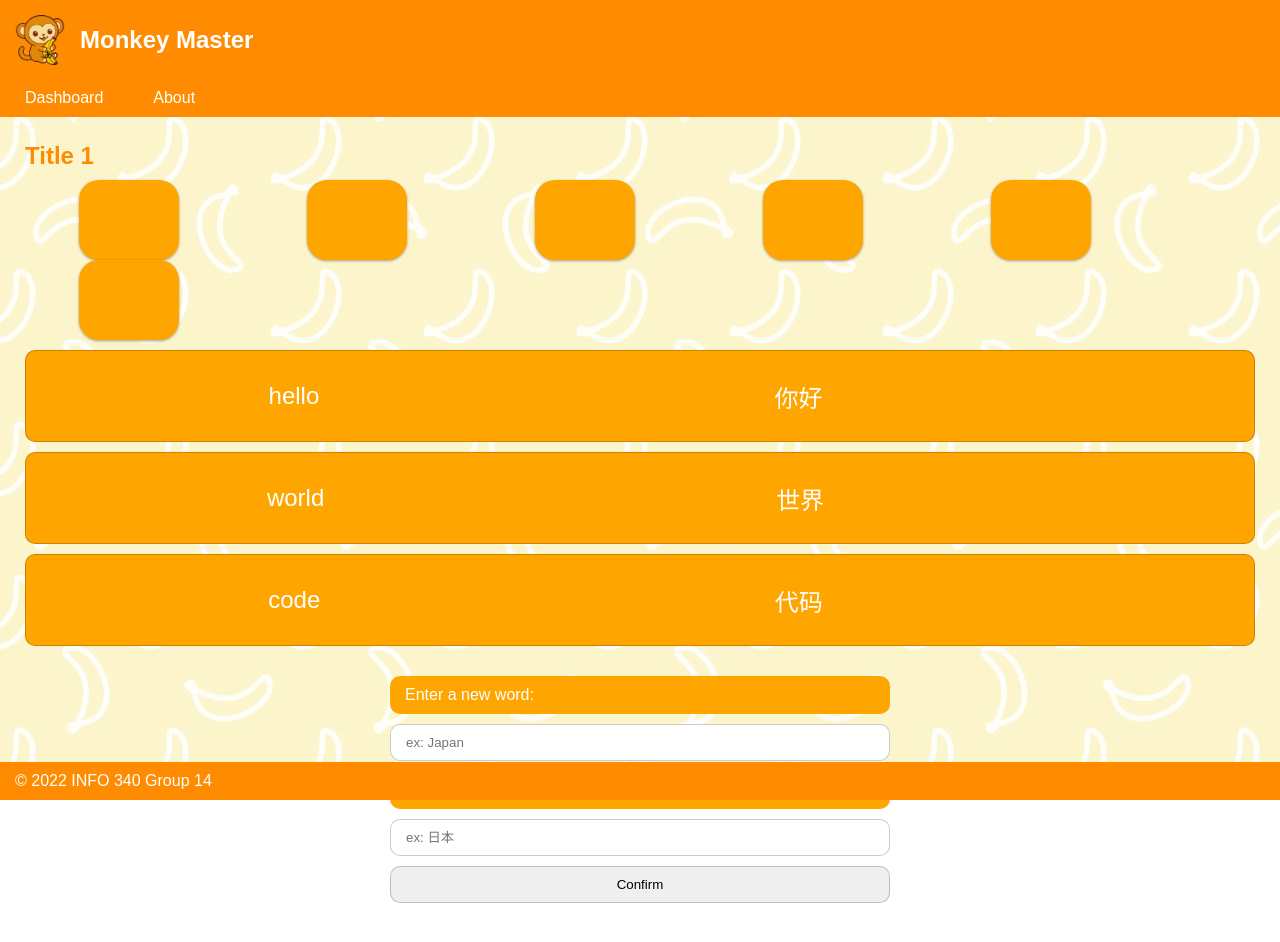
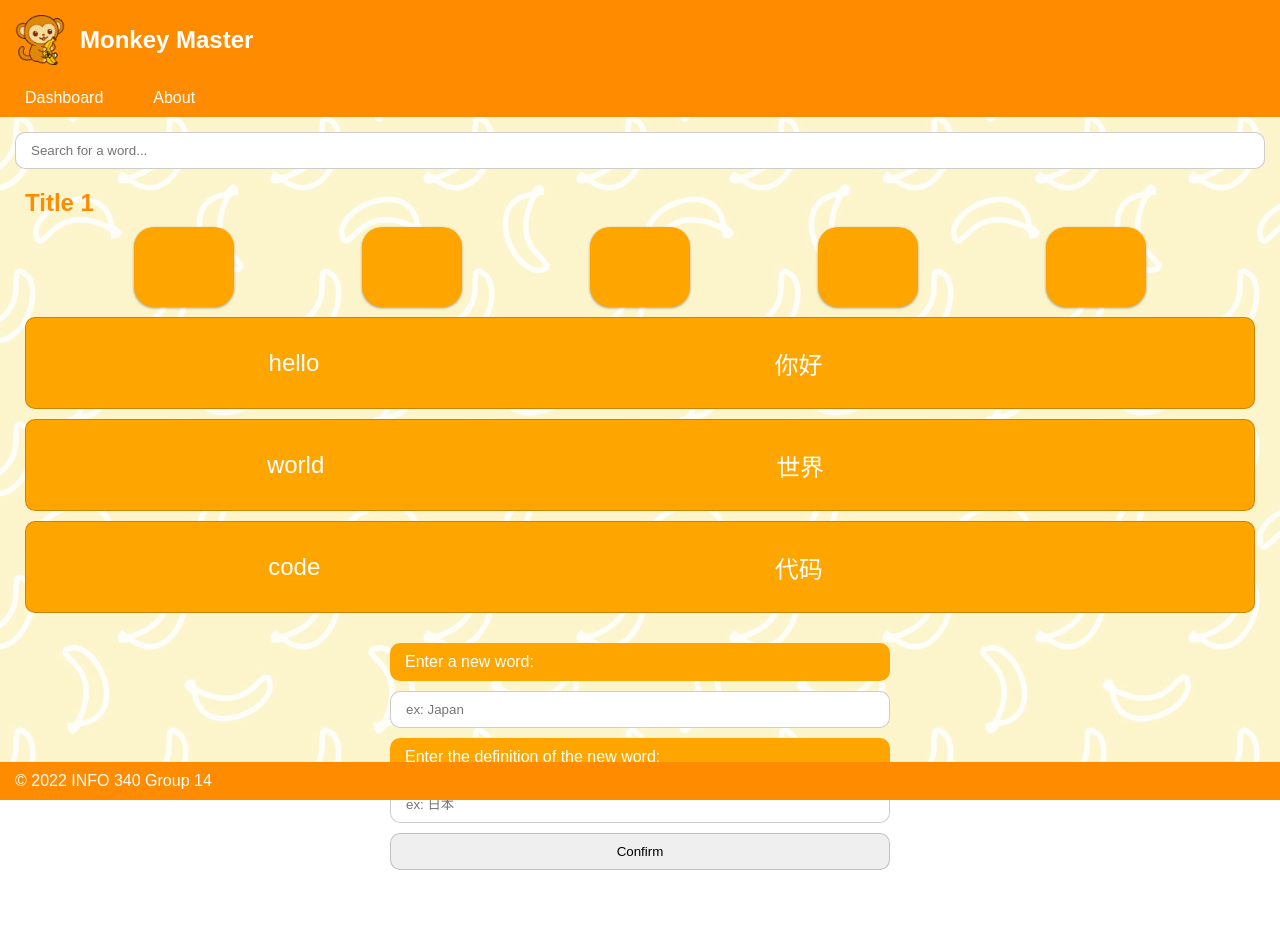
Before and after one commit to shangzhenyang/monkey-master, a React (Create React App) app: page /wordlist/0 in a window 1280 px wide. Shown: the top 942 px of the page. Built offline with nearby package versions, Linux system fonts and the light colour scheme; a web font is replaced by a local one.

Commit message:
Add Yana's Part

```diff
--- a/src/App.css
+++ b/src/App.css
@@ -377,3 +377,34 @@ input {
 		margin: 30px auto;
 	}
 }
+input:focus {
+	outline: none;
+}
+
+.dataResult {
+	font-size: 18px;
+	background-color: white;
+	box-shadow: rgba(0, 0, 0, 0.35) 0px 5px 15px;
+	overflow: hidden;
+	overflow-y: auto;
+}
+
+.dataResult .dataItem {
+	width: 100%;
+	height: 50px;
+	display: flex;
+	align-items: center;
+	color: black;
+}
+
+.dataItem p {
+	margin-left: 10px;
+}
+
+a:hover {
+	background-color: orange;
+}
+
+p:hover {
+	color: white;
+}
--- a/src/WordList.js
+++ b/src/WordList.js
@@ -1,10 +1,12 @@
 import { Navigate, useParams } from "react-router-dom"
 import AddWord from "./AddWord"
 import WordCard from "./WordCard"
+import SearchBar from "./search"
+
 
 
 function WordList(props) {
-	const { index } = useParams()
+	const { index } = useParams();
 	const list = props.lists[index]
 	if (!list) {
 		return <Navigate to="/" />
@@ -27,8 +29,10 @@ function WordList(props) {
 			behavior: "smooth"
 		})
 	}
+	console.log(list.words);
 
 	return <main>
+		<SearchBar data={list.words} />
 		<h2 className="wordlist-title" title="Change the title" onClick={() => {
 			const newTitle = prompt("Please enter a new title.")
 			if (!newTitle) {
@@ -39,7 +43,6 @@ function WordList(props) {
 		}}>{list.title}</h2>
 		<ul className="wordlist-nav-row">
 			<li className="wordlist-nav-button" title="Add new words" onClick={scrollToBottom}><span className="icon">&#xe624;</span></li>
-			<li className="wordlist-nav-button" title="Search for words"><span className="icon">&#xe8ba;</span></li>
 			<li className="wordlist-nav-button" title="Test your knowledge"><span className="icon">&#xe62f;</span></li>
 			<li className="wordlist-nav-button" title="Import as CSV" onClick={() => {
 				const fileInput = document.getElementById("file-input")
--- /dev/null
+++ b/src/search.js
@@ -0,0 +1,45 @@
+import React, { useState } from "react";
+
+function SearchBar({data}) {
+    const [filteredData, setFilteredData] = useState([]);
+    const [wordEntered, setWordEntered] = useState("");
+
+    const handleFilter = (event) => {
+      const searchWord = event.target.value;
+      setWordEntered(searchWord);
+      const newFilter = data.filter((value) => {
+        return value.word.toLowerCase().includes(searchWord.toLowerCase());
+      });
+
+      if (searchWord === "") {
+        setFilteredData([]);
+      } else {
+        setFilteredData(newFilter);
+      }
+    };
+
+    return (
+      <div className="search">
+        <div className="searchInputs">
+          <input
+            placeholder={"Search for a word..."}
+            value={wordEntered}
+            onChange={handleFilter}
+          />
+        {filteredData.length != 0 && (
+          <div className="dataResult">
+            {filteredData.map((value, key) => {
+              return (
+                <a className="dataItem" href={value.link} target="_blank">
+                  <p>{value.word} {value.definition}</p>
+                </a>
+              );
+            })}
+          </div>
+        )}
+      </div>
+      </div>
+    );
+}
+
+export default SearchBar;
```
Also changed, not shown: 1 other file (tests, documents, lock files or other folders).
